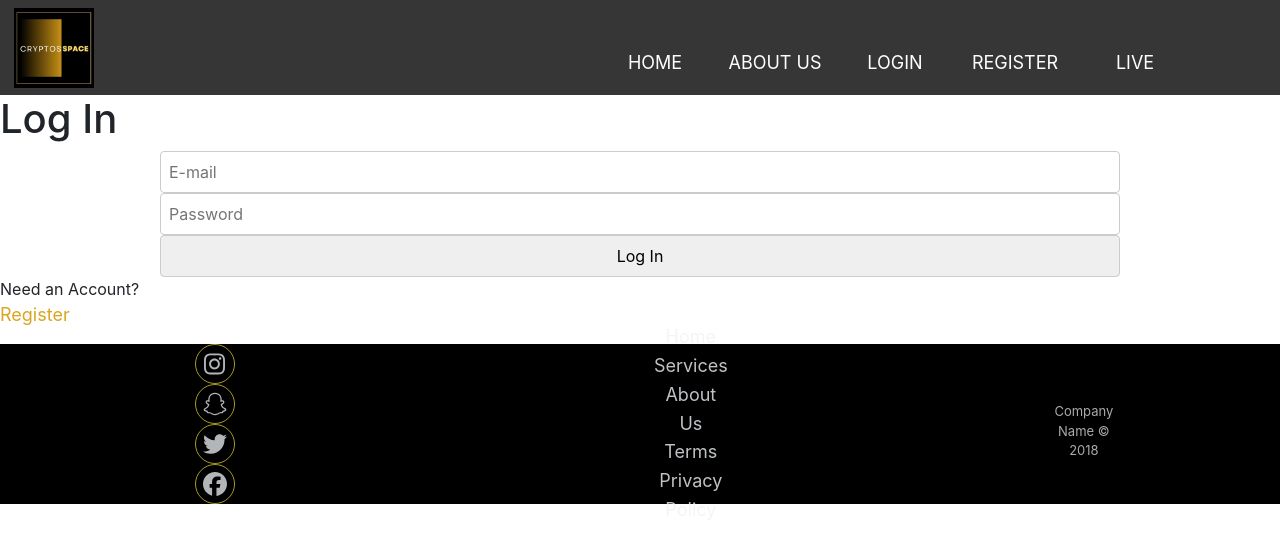
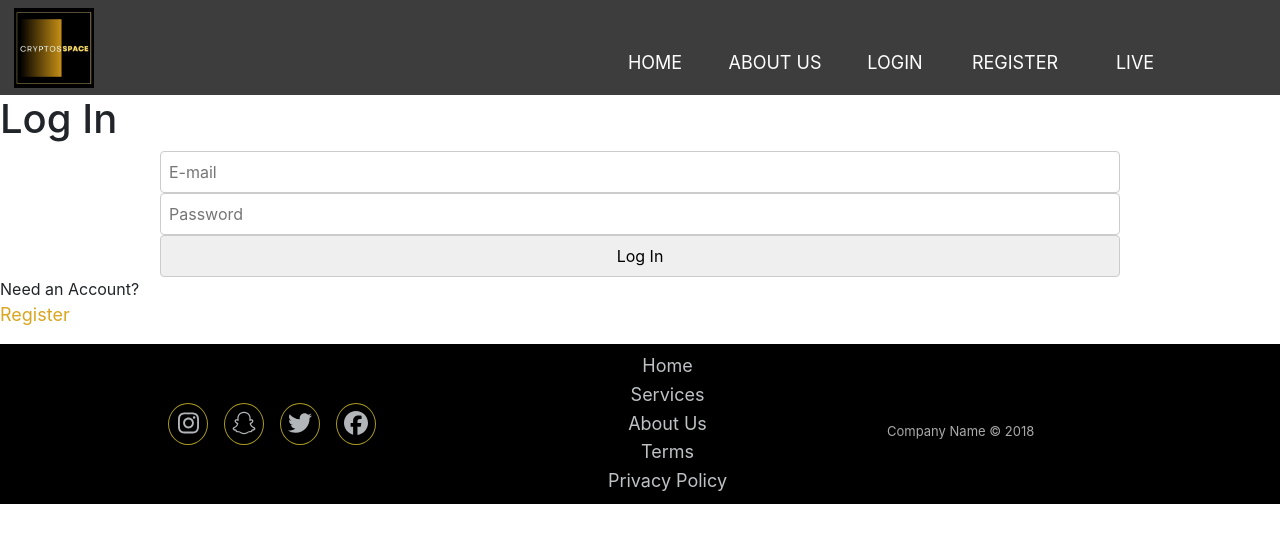
Before and after one commit to eugeniabut/Cryptocurrency_Exchange_MERN, a React (Create React App) app in the folder client/: page /login in a window 1280 px wide. Shown: the top 554 px of the page. Built offline with nearby package versions, Linux system fonts and the light colour scheme; no server answers.

Commit message:
footer issue fixed

```diff
--- a/client/src/component/footer.css
+++ b/client/src/component/footer.css
@@ -13,7 +13,7 @@
 
 }
 .footer-basic div{
-  padding: 10rem
+  padding-left: 10rem;
 }
  .footer-img   img{
   border-radius: 5%;
@@ -52,10 +52,9 @@
   padding-bottom:25px; */
 }
 
-.footer-basic .social > a {
+ .social > a {
   font-size:24px;
   width:40px;
-  height:40px;
   line-height:40px;
   display:inline-block;
   text-align:center;
--- a/client/src/component/header.css
+++ b/client/src/component/header.css
@@ -40,11 +40,6 @@ top: 0.5rem;
     background-color: rgba(13, 13, 14, 0.8);
 }
 
-.nav div.logo{
-    width: 180px;
-    height: 10px;
-    position: absolute;
-}
 
 .nav div.logo a{
     text-decoration: none;
@@ -99,7 +94,7 @@ top: 0.5rem;
 .nav div.media_button button.main_media_button {
     width: 100%;
     height: 100%;
-    background-color: transparent;;
+    background-color: transparent;
     outline: 0;
     border: none;
     cursor: pointer;
@@ -158,11 +153,11 @@ top: 0.5rem;
 
 /* Home section */
 
-.home{
+/* .home{
     width: 100%;
     height: 10vh;
     background-color: #ddd;
-}
+} */
 
 /* Medai qurey section */
 
--- a/client/src/component/login.css
+++ b/client/src/component/login.css
@@ -30,7 +30,7 @@ body {
   flex-direction: column;
   justify-content: center;
   align-items: center;
-  min-height: 100vh;
+  min-height: 100%;
   padding: 1rem 0.5rem;
 }
 /*
```
